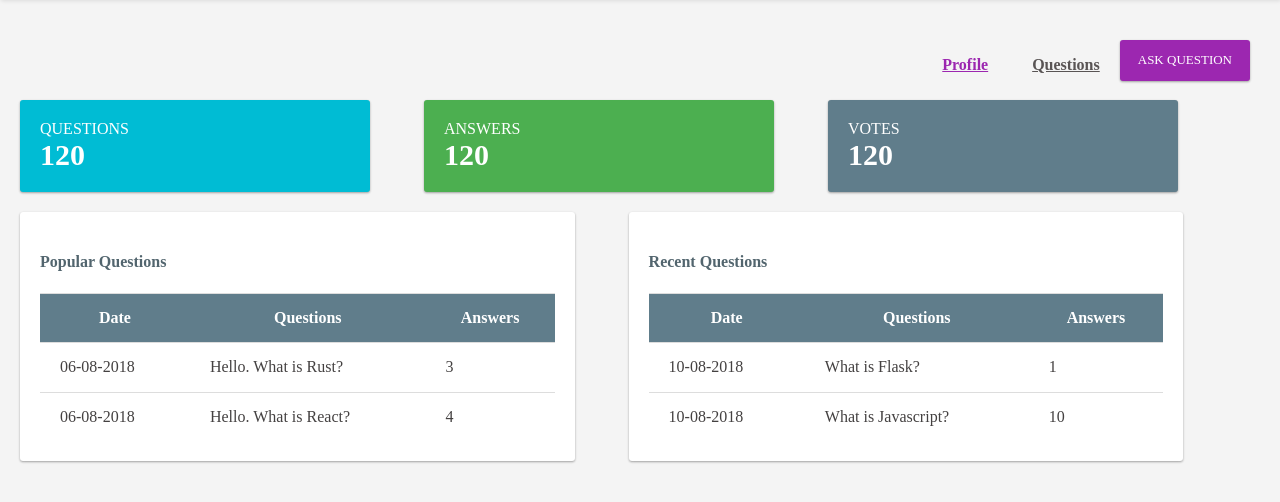
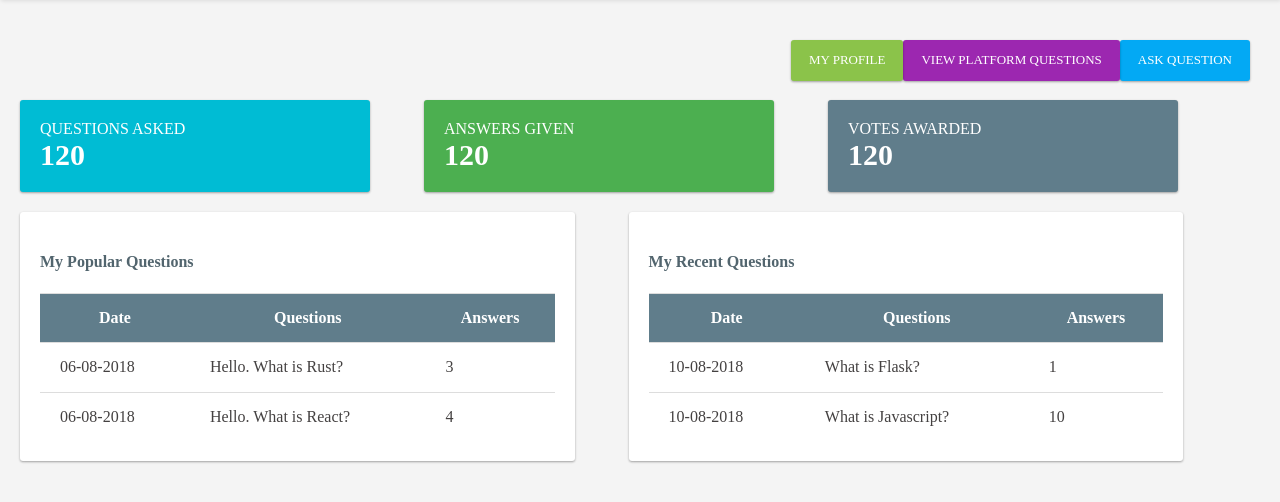
Before and after one commit to Toskgreg/StackOverflow-lite, a Python web app: template UI/templates/profile.html in a window 1280 px wide. Shown: the part 70-572 px from the top of the page. Run offline with Jinja, Linux system fonts and the light colour scheme; the template is opened without the code that fills it, so the values that code supplies are empty.

Commit message:
ft(update user homepage):create user homepage This commit delivers the users homepage with all its features. [delivers #159718398]

```diff
--- a/UI/templates/profile.html
+++ b/UI/templates/profile.html
@@ -19,7 +19,7 @@
                                 name="header__search"
                                 placeholder="Search" />
             <div class="header__auth_buttons">
-                <a href="../pages/login.html" class="btn bg-slate header__button">Logout</a>
+                <a href="login.html" class="btn bg-slate header__button">Logout</a>
             </div>
         </header>
 
@@ -27,37 +27,35 @@
         <div class="content">
             <div class="content__top_bar">
                 <div class="content__top_bar--right">
-                <ul class="content__nav">
-                    <li class="content__list active"><a href="profile.html">Profile</a></li>
-                    <li class="content__list"><a href="questions.html">Questions</a></li>
-                </ul>
-                <a href="ask_question.html" class="btn bg-violet content__question_button">Ask Question</a>
+                <a href="ask_question.html" class="btn bg-blue content__question_button">Ask Question</a>
+                <a href="questions.html" class="btn bg-violet content__question_button">View Platform Questions</a>
+                <a href="profile.html" class="btn bg-green content__question_button">My Profile</a>
                 </div>
             </div>
             <div class="card statistic__card bg-info text-white">
                 <div>
-                    <span>QUESTIONS</span>
+                    <span>QUESTIONS ASKED</span>
                     <span class="statistic__card_value">120</span>
                 </div>
                 <i class="fa fa-question-circle"></i>
             </div>
             <div class="card statistic__card bg-success text-white">
                 <div>
-                    <span>ANSWERS</span>
+                    <span>ANSWERS GIVEN</span>
                     <span class="statistic__card_value">120</span>
                 </div>
                 <i class="fa fa-check"></i>
             </div>
             <div class="card statistic__card bg-slate text-white">
                 <div>
-                    <span>VOTES</span>
+                    <span>VOTES AWARDED</span>
                     <span class="statistic__card_value">120</span>
                 </div>
                 <i class="fa fa-thumbs-up "></i>
             </div>
             <div class="content__tables">
                 <div class="card table__card bg-white text-slate">
-                    <h4>Popular Questions</h4>
+                    <h4>My Popular Questions</h4>
                     <table>
                         <thead class="bg-slate">
                             <tr>
@@ -81,7 +79,7 @@
                     </table>
                 </div>
                 <div class="card table__card bg-white text-slate">
-                    <h4>Recent Questions</h4>
+                    <h4>My Recent Questions</h4>
                     <table>
                         <thead class="bg-slate">
                             <tr>
```
